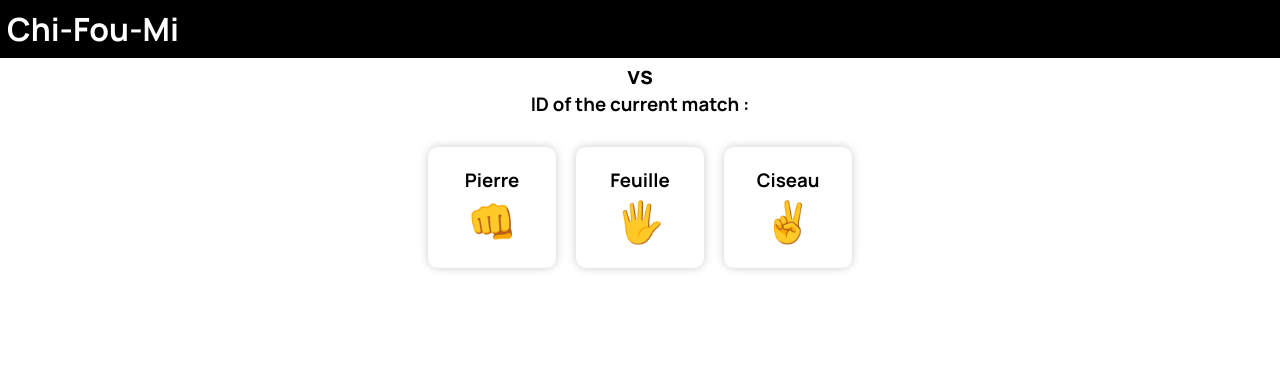
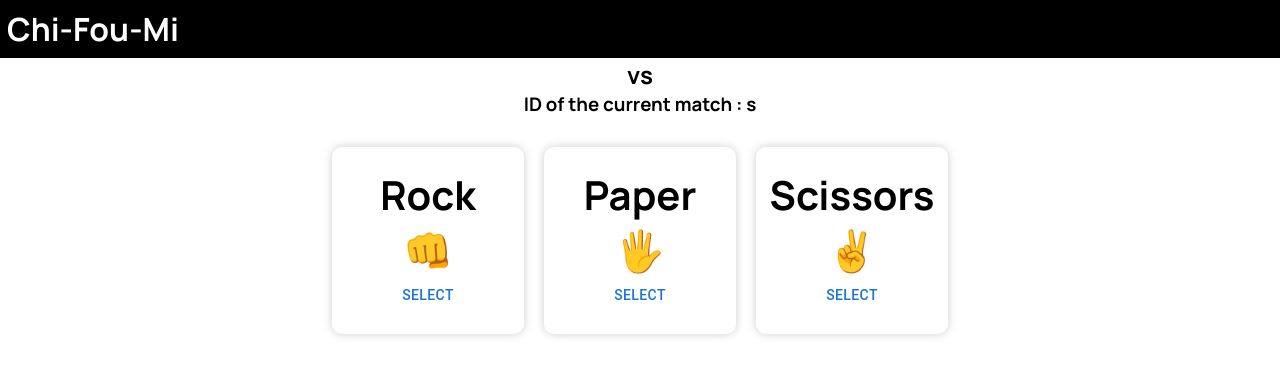
Before and after one commit to AlexandreFrancony/ChifumiReact, a React (Create React App) app: page /matches/test in a window 1280 px wide. Shown: the top 376 px of the page. Built offline with nearby package versions, Linux system fonts and the light colour scheme.

Commit message:
ID match + moves

```diff
--- a/src/components/InGame/InGameTiles.js
+++ b/src/components/InGame/InGameTiles.js
@@ -1,6 +1,7 @@
 import React from 'react'
-import { useState} from 'react';
+import {useState, useEffect} from 'react';
 import './styles.css';
+import { Button } from '@mui/material';
 
 export default function InGameTiles() {
 
@@ -8,49 +9,97 @@ export default function InGameTiles() {
     const [username2, setUsername2] = useState("");
     const [matchid, setMatchid] = useState("");
     const [turnid, setTurnid] = useState("");
+    const [choice, setChoice] = useState("");
 
     /*setUsername1(localStorage.getItem('username1'));
     setUsername2(localStorage.getItem('username2'));
     setMatchid(localStorage.getItem('matchid'));
     setTurnid(0);*/
 
-    function HandleClick() {
+    //fonction qui permet de récupérer l'idturn de la partie dans l'url selon cet exemple : http://localhost:3000/matches/:idmatch/turns/:idTurn
+    function getTurnId() {
+        let url = window.location.href;
+        let id = url.substring(url.lastIndexOf('/') + 1);
+        console.log('turnid:'+id);
+        return id;
+    }
+
+    //fonction qui permet de récupérer l'idmatch(int) de la partie dans l'url selon cet exemple : http://localhost:3000/matches/:idmatch/turns/:idTurn
+    function getMatchId() {
+        let url = window.location.href;
+        let id = url.substring(url.lastIndexOf('/') - 1, url.lastIndexOf('/'));
+        console.log('matchid:'+id);
+        return id;
+    }
+
+    useEffect(() => {
+        setMatchid(getMatchId());
+        setTurnid(getTurnId());
+    }, [])
+
+    function HandleClick (e) {
+        switch (e) {
+            case "rock":
+                setChoice('rock');
+                break;
+            case "paper":
+                setChoice('paper');
+                break;
+            case "scissors":
+                setChoice('scissors');
+                break;
+            default:
+                console.log("error in switch handleChange");
+                break;
+        }
+    }
+
+    function Request() {
         const requestOptions = {
         method: 'POST',
         headers: { 'Content-Type': 'application/json' },
-            body: JSON.stringify({ matchid: matchid, username: username1, choice: 'pierre'})
+        body: JSON.stringify({'move': choice})
     };
     fetch('http://fauques.freeboxos.fr:3000/matches/'+matchid+'/turns/'+turnid, requestOptions)
         .then(response => response.json())
         .then(data => {
             console.log(data);
-                (localStorage.setItem('turnid', data.idTurn))
+            setTurnid(data.turnid)
         });
+        console.log(requestOptions)
     }
 
+    useEffect(() => {
+        if (choice) {
+            Request()
+        }
+    }, [choice])
 
     return(
         <div className="Wrapper">
             <h2>{username1 + ' vs ' + username2}</h2>
             <h3>{'ID of the current match : ' + matchid}</h3>
             <div className="tiles">
-                <div className="Card" onClick={HandleClick}>
-                    <h3>Pierre</h3>
+                <div className="Card">
+                    <h3 className='icons'>Rock</h3>
                     <div className='icons'>
                         👊
                     </div>
+                    <Button variant="text" onClick={(e) => HandleClick('rock')}>Select</Button>
                 </div>
                 <div className="Card">
-                    <h3>Feuille</h3>
+                    <h3 className='icons'>Paper</h3>
                     <div className='icons'>
                         🖐
                     </div>
+                    <Button variant="text" onClick={(e) => HandleClick('paper')}>Select</Button>
                 </div>
                 <div className="Card">
-                    <h3>Ciseau</h3>
+                    <h3 className='icons'>Scissors</h3>
                     <div className='icons'>
                         ✌️
                     </div>
+                    <Button variant="text" onClick={(e) => HandleClick('scissors')}>Select</Button>
                 </div>
             </div>
         </div>
--- a/src/components/InGame/styles.css
+++ b/src/components/InGame/styles.css
@@ -1,5 +1,5 @@
 .Card{
-    width: 10%;
+    width: 15%;
     height: 100%;
     background-color: #fff;
     border-radius: 10px;
@@ -18,9 +18,13 @@
     display: flex;
     flex-wrap: wrap;
     justify-content: center;
+    align-items: center;
     margin-top: 20px;
 }
 
 .icons{
     font-size: 40px;
+    display: flex;
+    justify-content: center;
+    align-items: center;
 }
```
Lines whose indentation alone changed are shown as unchanged.
